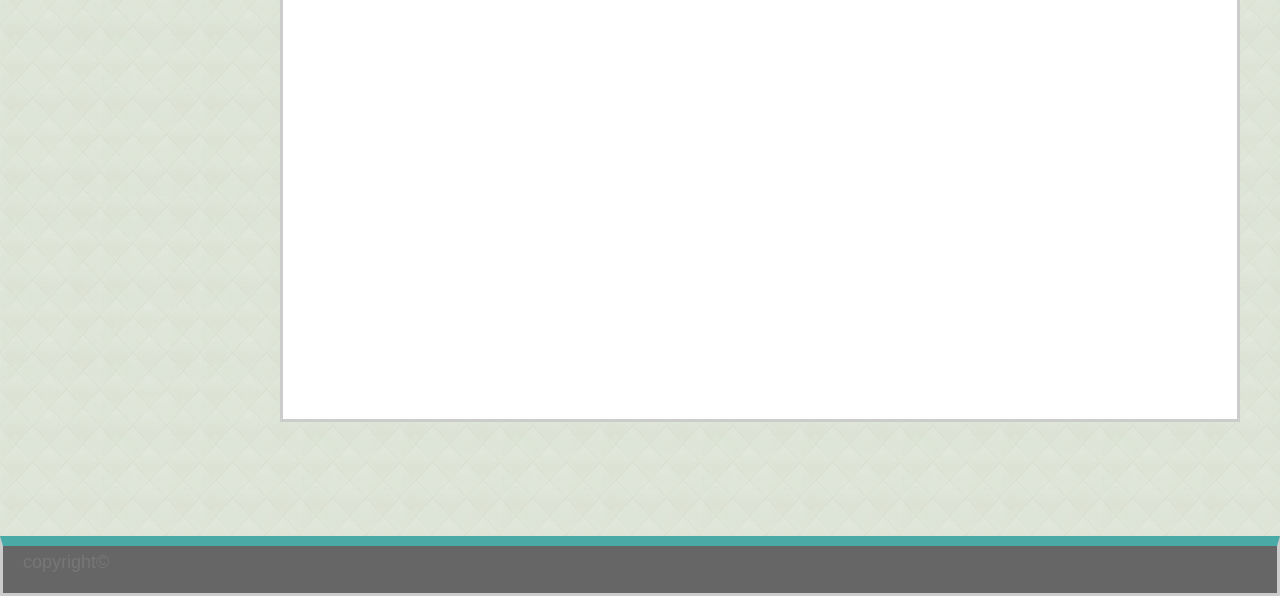
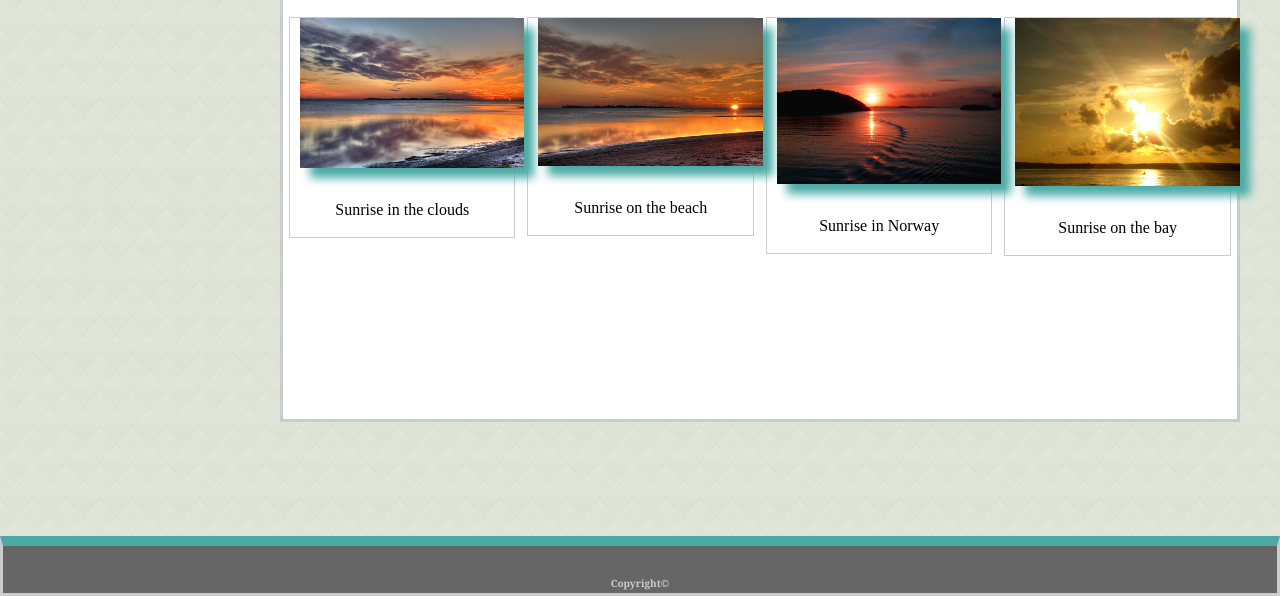
Before and after one commit to Davidlevens/Basic-Portfolio, a plain HTML site: page portfolio.html in a window 1280 px wide. Shown: the part 204-800 px from the top of the page. Drawn offline with Linux system fonts and the light colour scheme.

Commit message:
revised portfolio and added images

```diff
--- a/assets/css/style.css
+++ b/assets/css/style.css
@@ -128,6 +128,15 @@
     box-shadow: inset 0  2px 2px 0 rgba(244, 245, 247, 0.719);
   }
 
+  h3 {
+    font-family: Georgia, 'Times New Roman', Times, serif;
+    font-size: 10px;
+    text-align: center;
+    color:#CCC;
+    margin: 0;
+    padding-top: 30px;
+  }
+
   img {
     float: left;
     margin-left: 10px;
@@ -218,6 +227,51 @@
     }
   }
 
+  div.gallery {
+    border: 1px solid #ccc;
+  }
+
+  div.gallery:hover {
+    border: 1px solid #777;
+  }
+
+  div.gallery img {
+    width: 100%;
+    height: auto;
+  }
+
+  div.desc {
+    padding: 15px;
+    text-align: center;
+  }
+
+
+
+  .responsive {
+    padding: 0 6px;
+    float: left;
+    width: 24.99999%;
+  }
+
+  @media only screen and (max-width: 700px) {
+    .responsive {
+      width: 49.99999%;
+      margin: 6px 0;
+    }
+  }
+
+  @media only screen and (max-width: 500px) {
+    .responsive {
+      width: 100%;
+    }
+  }
+
+  .clearfix:after {
+    content: "";
+    display: table;
+    clear: both;
+  }
+
 
 
   .footer {
--- a/portfolio.html
+++ b/portfolio.html
@@ -27,9 +27,50 @@
     </div>
 
     <div class="container">
+        <h1>Portfolio</h1>
 
         <div class="content">
-                    <h1>Portfolio</h1>
+                <div class="responsive">
+                        <div class="gallery">
+                          <a target="_blank" href="assets/images/sunrise-3-1387471.jpg">
+                            <img src="assets/images/sunrise-3-1387471.jpg" alt="Sunrise-clouds" width="600" height="400">
+                          </a>
+                          <div class="desc">Sunrise in the clouds</div>
+                        </div>
+                      </div>
+
+
+                      <div class="responsive">
+                        <div class="gallery">
+                          <a target="_blank" href="assets/images/sunrise-4-1387467.jpg">
+                            <img src="assets/images/sunrise-4-1387467.jpg" alt="Sunrise-beach" width="600" height="400">
+                          </a>
+                          <div class="desc">Sunrise on the beach</div>
+                        </div>
+                      </div>
+
+                      <div class="responsive">
+                        <div class="gallery">
+                          <a target="_blank" href="assets/images/norwegian-sunrise-1310469.jpg">
+                            <img src="assets/images/norwegian-sunrise-1310469.jpg" alt="Sunrise-Norway" width="600" height="400">
+                          </a>
+                          <div class="desc">Sunrise in Norway</div>
+                        </div>
+                      </div>
+
+                      <div class="responsive">
+                        <div class="gallery">
+                          <a target="_blank" href="assets/images/sunrise-1371952.jpg">
+                            <img src="assets/images/sunrise-1371952.jpg" alt="Sunrise-bay" width="600" height="400">
+                          </a>
+                          <div class="desc">Sunrise on the bay</div>
+                        </div>
+                      </div>
+
+                      <div class="clearfix"></div>
+
+                      <div style="padding:6px;">
+
         </div>
 
 
@@ -40,7 +81,7 @@
 
     <div class="footer">
 
-        <p>copyright©</p>
+        <h3>Copyright©</h3>
     </div>
 
 
```
Also changed, not shown: index.html (+1 -1 lines), assets/images/basin-de-thau-7-1462870.jpg (added), assets/images/norwegian-sunrise-1310469.jpg (added), assets/images/sunrise-1371952.jpg (added), assets/images/sunrise-3-1387471.jpg (added), assets/images/sunrise-4-1387467.jpg (added), assets/images/sunshine-1377661.jpg (added). Lines whose indentation alone changed are shown as unchanged.
